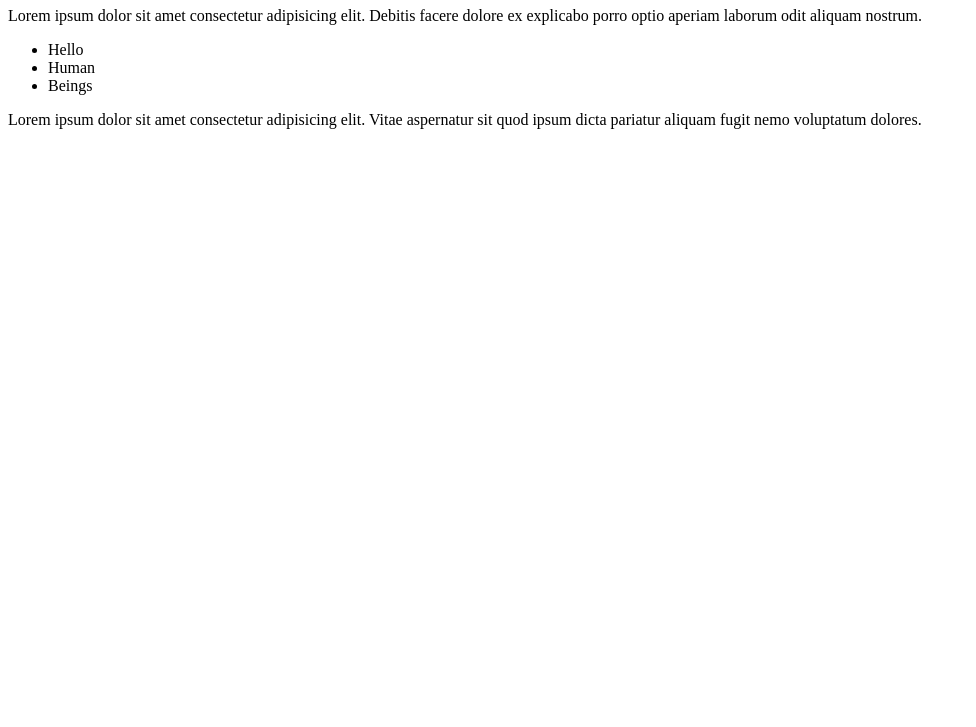
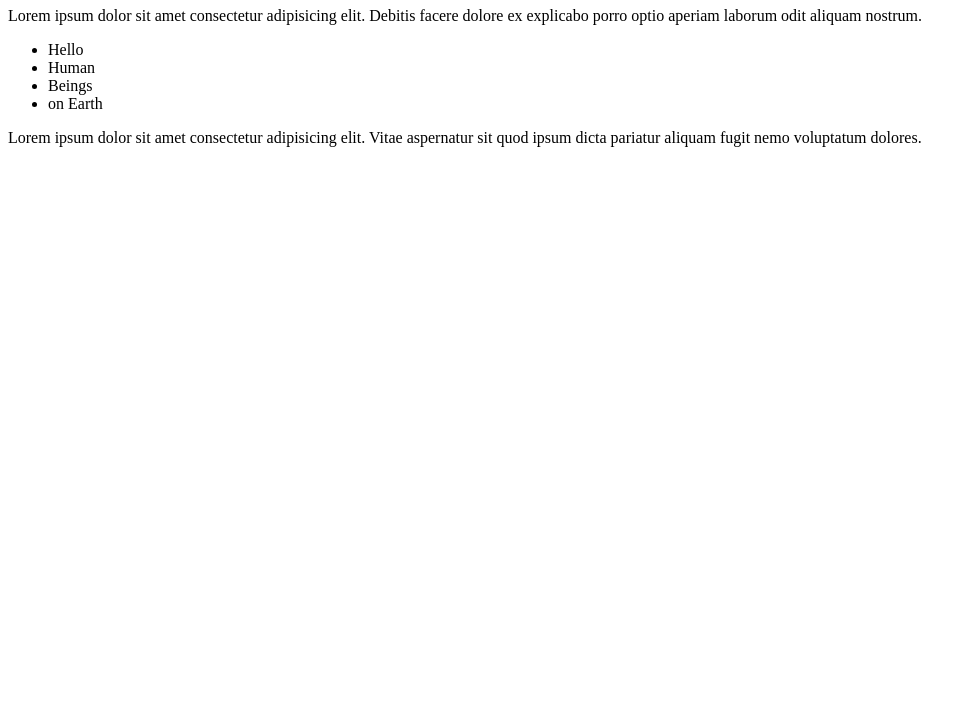
Before and after one commit to gbads/landing-page-demo, a plain HTML site: page index.html in a window 1280 px wide. Shown: the part 73-800 px from the top of the page, without its empty margins (0-976 px from the left). Drawn offline with Linux system fonts and the light colour scheme.

Commit message:
added 1 li on ul on index

```diff
--- a/index.html
+++ b/index.html
@@ -14,6 +14,7 @@
             <li>Hello</li>
             <li>Human</li>
             <li>Beings</li>
+            <li>on Earth</li>
         </ul>
         <p>Lorem ipsum dolor sit amet consectetur adipisicing elit. Vitae aspernatur sit quod ipsum dicta pariatur aliquam fugit nemo voluptatum dolores.</p>
     </main>
```
